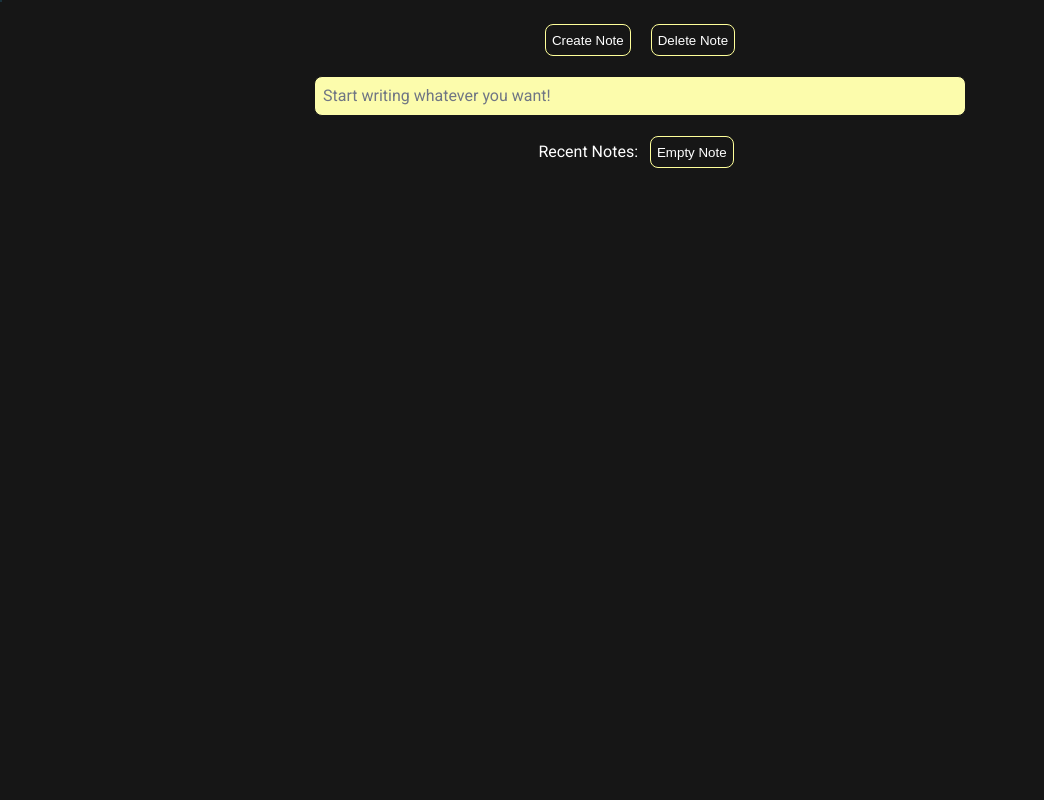
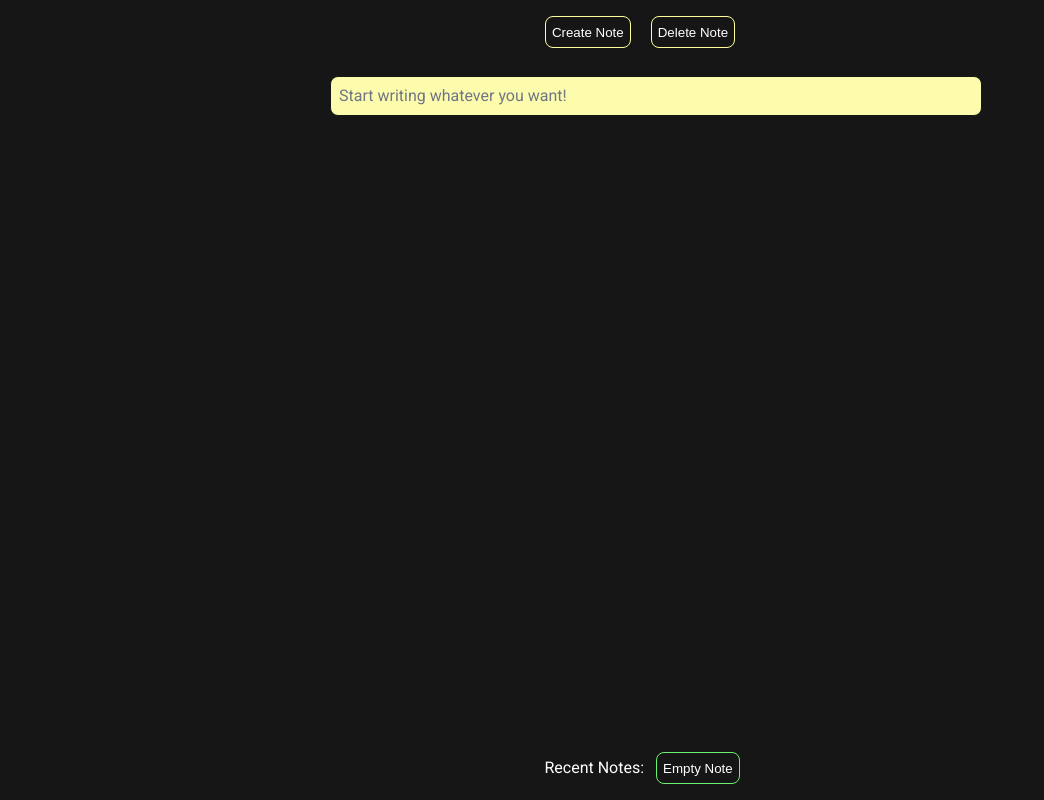
Before and after one commit to zayndamji/iNotes, a plain HTML site: page index.html in a window 1280 px wide. Shown: the whole page, without its empty margins (0-1044 px from the left). Drawn offline with Linux system fonts and the light colour scheme.

Commit message:
added fixed top and bottom bars, select note highlighted green

```diff
--- a/index.html
+++ b/index.html
@@ -10,10 +10,13 @@
 </head>
 
 <body>
-  <button id="createNote">Create Note</button>
-  <button id="deleteNote">Delete Note</button>
+  <div id="topbar">
+    <button id="createNote">Create Note</button>
+    <button id="deleteNote">Delete Note</button>
+  </div>
 
   <div id="focusedNote"></div>
+
   <div id="notesList"></div>
 </body>
 
--- a/script.js
+++ b/script.js
@@ -115,8 +115,18 @@ function renderNotesList() {
       focusNote(uuid);
     }
 
+    if (uuid == currentUUID) {
+      noteSelector.classList.add('selected');
+    } else {
+      noteSelector.classList.remove('selected');
+    }
+
     notesList.appendChild(noteSelector);
   }
+
+  const spacer = document.createElement('span')
+  spacer.innerHTML = '&nbsp;&nbsp;&nbsp;&nbsp;&nbsp;';
+  notesList.appendChild(spacer);
 }
 
 function truncate(string, numOfChars) {
--- a/styles.css
+++ b/styles.css
@@ -5,6 +5,38 @@ body {
   font-family: Roboto, sans-serif;
   text-align: center;
   background-color: rgb(22, 22, 22);
+}
+
+#topbar {
+  position: fixed;
+  top: 0;
+  left: 0;
+  width: 100%;
+  z-index: 1;
+  background-color: rgb(22, 22, 22);
+  padding: 8px 0;
+}
+
+#focusedNote {
+  width: 100%;
+  position: fixed;
+  top: 64px;
+  bottom: 64px;
+  overflow-y: scroll;
+  overflow-x: hidden;
+}
+
+#notesList {
+  position: fixed;
+  bottom: 0;
+  left: 0;
+  width: 100%;
+  z-index: 1;
+  background-color: rgb(22, 22, 22);
+  padding: 8px 16px;
+  overflow-x: scroll;
+  white-space: nowrap;
+  scrollbar-color: white rgb(22, 22, 22);
 }
 
 button {
@@ -17,10 +49,6 @@ button {
   background-color: transparent;
 }
 
-#focusedNote {
-  width: 100%;
-}
-
 .note {
   width: 100%;
   padding: 0;
@@ -29,6 +57,10 @@ button {
 
 .recentNotesTitle {
   color: white;
+}
+
+.selected {
+  border: rgb(107, 241, 107) solid 1px;
 }
 
 /* Overwriting Editor.JS default styles */
```
